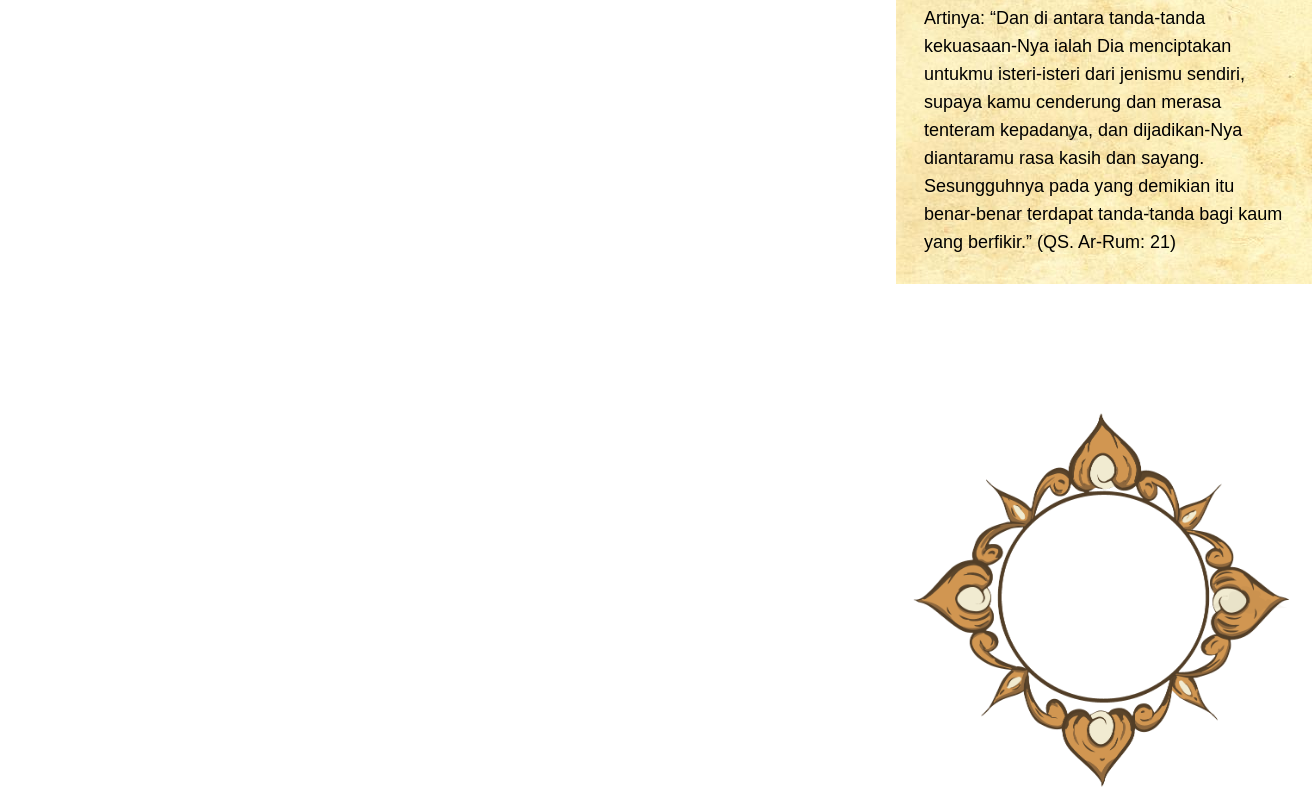
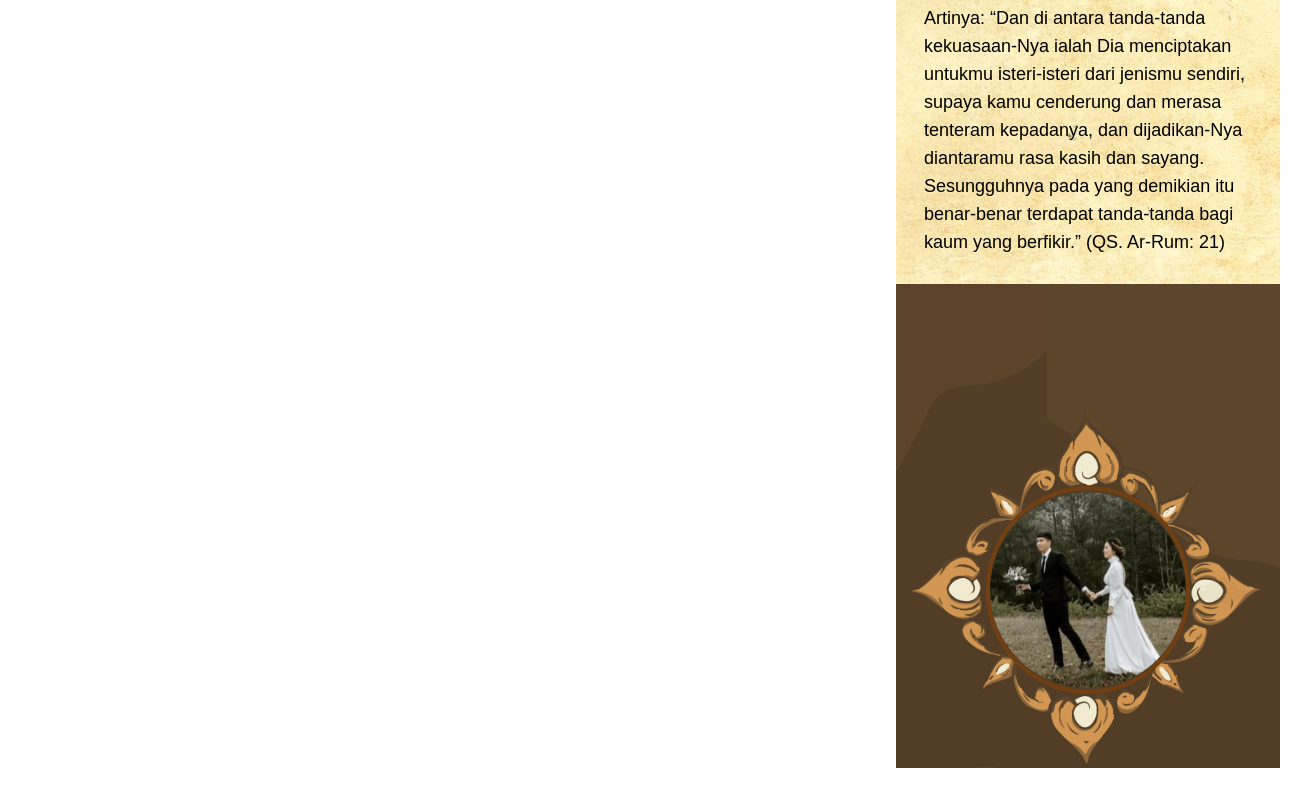
Before and after one commit to Orizaaaaa/undangandigital, a Next.js app: page /view/bali in a window 1280 px wide. Shown: the part 1090-1877 px from the top of the page, 1312 px wide, since content can reach past the window. Built offline with nearby package versions, Linux system fonts and the light colour scheme; a web font is replaced by a local one.

Commit message:
fix image detail

```diff
--- a/src/app/components/organism/baliTheme/detail/index.scss
+++ b/src/app/components/organism/baliTheme/detail/index.scss
@@ -1 +1,16 @@
-.hero-3-bali {}
+.hero-3-bali {
+    background-color: #523e27;
+    background-image: url('../../../../assets/mitos__37_1.png');
+    background-position: top;
+    background-repeat: no-repeat;
+    background-size: cover;
+    object-fit: cover;
+
+    .image-section {
+        background-image: url('../../../../assets/bgDecor.png');
+        background-position: center;
+        background-repeat: no-repeat;
+        background-size: cover;
+        object-fit: cover;
+    }
+}
--- a/src/app/components/organism/baliTheme/detail/index.tsx
+++ b/src/app/components/organism/baliTheme/detail/index.tsx
@@ -1,17 +1,15 @@
 import React from 'react'
 import './index.scss'
 import Image from 'next/image'
-import { bgDecor } from '@/app/image'
+import { bgDecor, introIntivitation } from '@/app/image'
 
 const DetailInfo = () => {
     return (
-        <div className="hero-3-bali flex flex-col items-center justify-center px-4 pt-32">
-            <div className="w-96 relative">
-                <Image src={bgDecor} alt='decor' className='w-full' />
-                <div className='absolute top-[50%] left-[45%] w-96'>
+        <div className="hero-3-bali flex flex-col items-center justify-center px-4 pt-32 ">
+            <div className="image-section p-[74px]">
+                <Image src={introIntivitation} alt='decor' className='h-52 w-52 border-4 border-yellow-900 rounded-full p-0 m-0' />
+            </div>
 
-                </div>
-            </div>
         </div>
     )
 }
```
